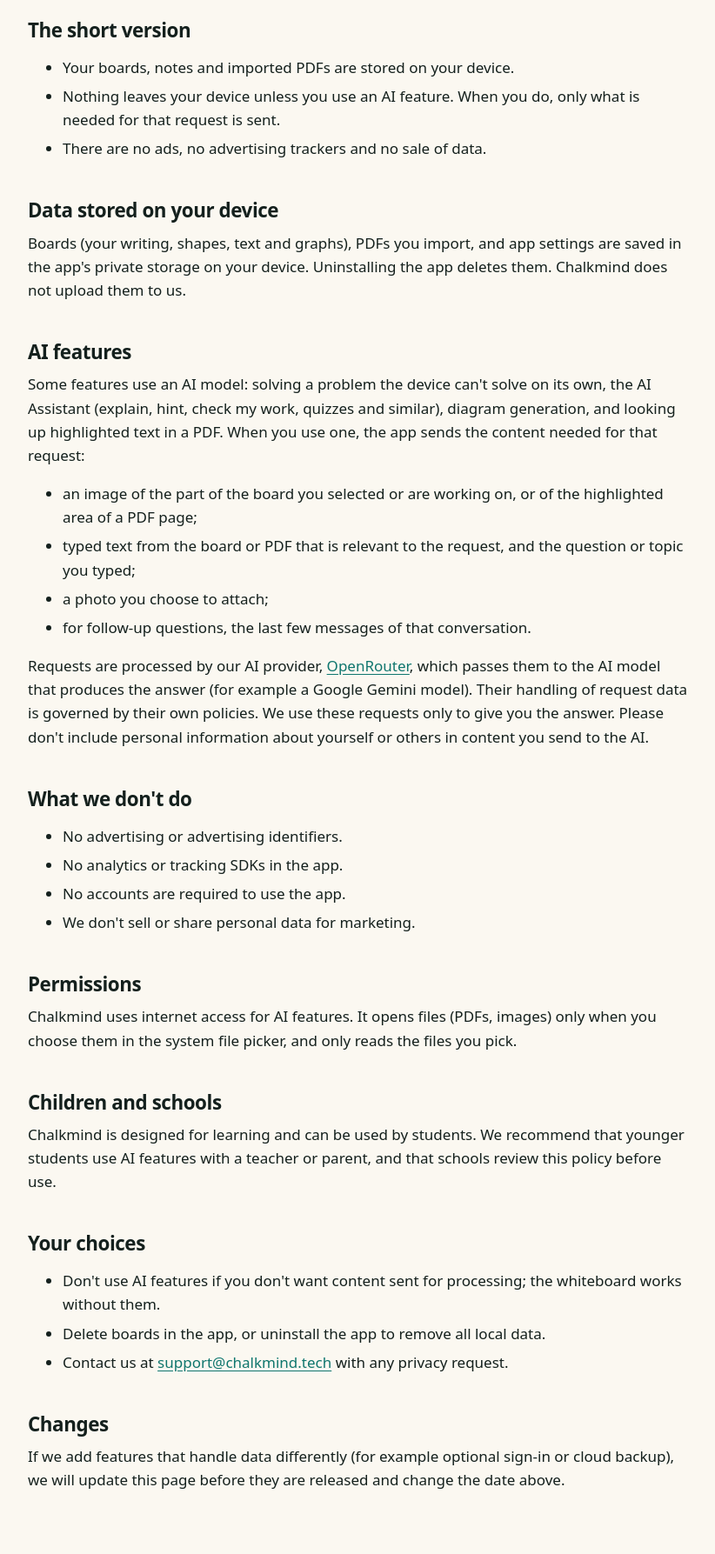
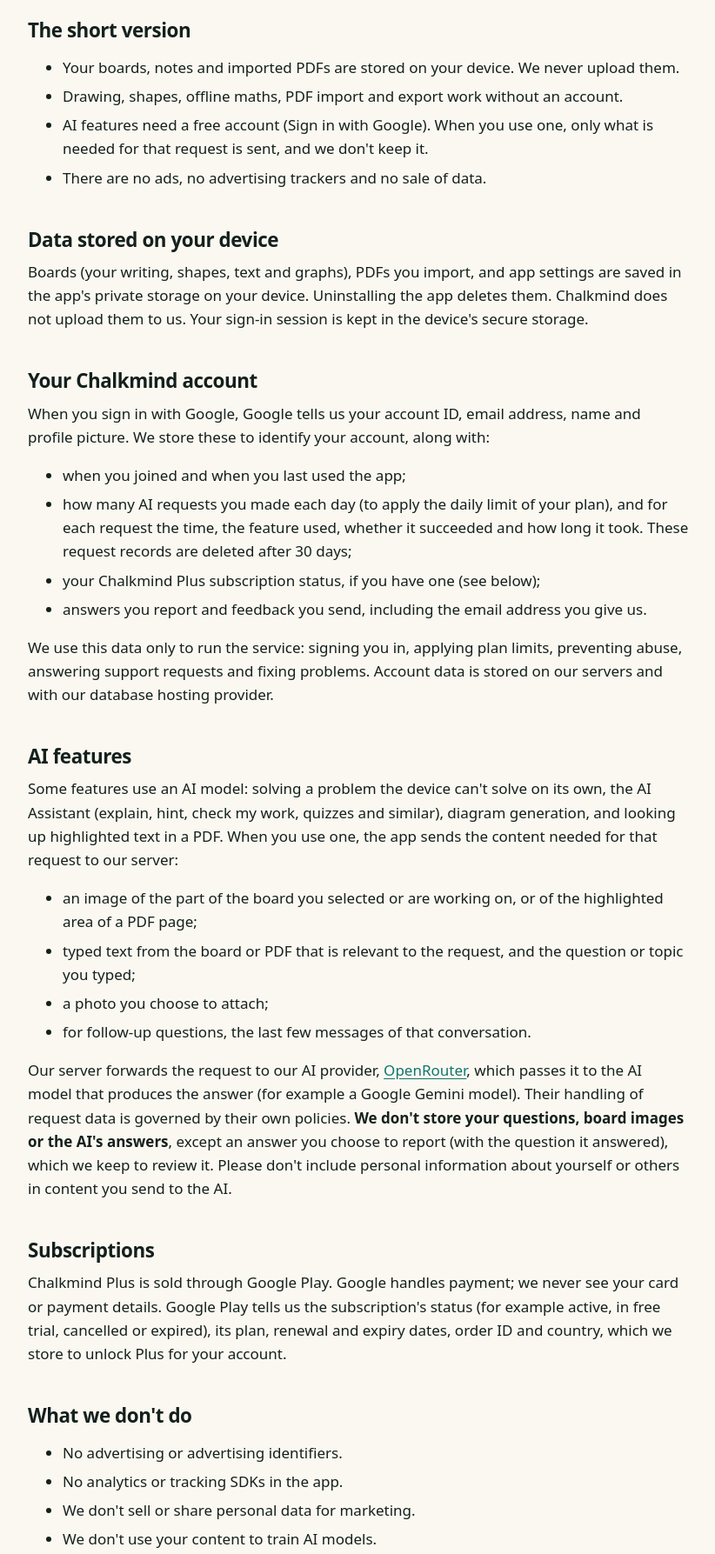
Before and after one commit to sandeepmaddheshiya/chalkmind-web, a plain HTML site: page public/privacy.html in a window 1280 px wide. Shown: the part 320-2107 px from the top of the page at 87% size, without its empty margins (228-1050 px from the left). Drawn offline with Linux system fonts and the light colour scheme.

Commit message:
docs: privacy and terms for accounts and Chalkmind Plus
- Privacy policy covers Google sign-in, account data, AI request
  handling, Google Play subscriptions and account deletion
  (#delete-account for the Play Console deletion URL)
- Terms cover accounts, the free plan, Plus, free trials and refunds
- FAQ: free plan limits and the Plus trial

Co-Authored-By: Claude Opus 5.5 <noreply@anthropic.com>

```diff
--- a/public/privacy.html
+++ b/public/privacy.html
@@ -32,47 +32,66 @@
 
 <h2>The short version</h2>
 <ul>
-  <li>Your boards, notes and imported PDFs are stored on your device.</li>
-  <li>Nothing leaves your device unless you use an AI feature. When you do, only what is needed for that request is sent.</li>
+  <li>Your boards, notes and imported PDFs are stored on your device. We never upload them.</li>
+  <li>Drawing, shapes, offline maths, PDF import and export work without an account.</li>
+  <li>AI features need a free account (Sign in with Google). When you use one, only what is needed for that request is sent, and we don't keep it.</li>
   <li>There are no ads, no advertising trackers and no sale of data.</li>
 </ul>
 
 <h2>Data stored on your device</h2>
-<p>Boards (your writing, shapes, text and graphs), PDFs you import, and app settings are saved in the app's private storage on your device. Uninstalling the app deletes them. Chalkmind does not upload them to us.</p>
+<p>Boards (your writing, shapes, text and graphs), PDFs you import, and app settings are saved in the app's private storage on your device. Uninstalling the app deletes them. Chalkmind does not upload them to us. Your sign-in session is kept in the device's secure storage.</p>
+
+<h2>Your Chalkmind account</h2>
+<p>When you sign in with Google, Google tells us your account ID, email address, name and profile picture. We store these to identify your account, along with:</p>
+<ul>
+  <li>when you joined and when you last used the app;</li>
+  <li>how many AI requests you made each day (to apply the daily limit of your plan), and for each request the time, the feature used, whether it succeeded and how long it took. These request records are deleted after 30 days;</li>
+  <li>your Chalkmind Plus subscription status, if you have one (see below);</li>
+  <li>answers you report and feedback you send, including the email address you give us.</li>
+</ul>
+<p>We use this data only to run the service: signing you in, applying plan limits, preventing abuse, answering support requests and fixing problems. Account data is stored on our servers and with our database hosting provider.</p>
 
 <h2>AI features</h2>
-<p>Some features use an AI model: solving a problem the device can't solve on its own, the AI Assistant (explain, hint, check my work, quizzes and similar), diagram generation, and looking up highlighted text in a PDF. When you use one, the app sends the content needed for that request:</p>
+<p>Some features use an AI model: solving a problem the device can't solve on its own, the AI Assistant (explain, hint, check my work, quizzes and similar), diagram generation, and looking up highlighted text in a PDF. When you use one, the app sends the content needed for that request to our server:</p>
 <ul>
   <li>an image of the part of the board you selected or are working on, or of the highlighted area of a PDF page;</li>
   <li>typed text from the board or PDF that is relevant to the request, and the question or topic you typed;</li>
   <li>a photo you choose to attach;</li>
   <li>for follow-up questions, the last few messages of that conversation.</li>
 </ul>
-<p>Requests are processed by our AI provider, <a href="https://openrouter.ai/privacy" rel="nofollow noopener">OpenRouter</a>, which passes them to the AI model that produces the answer (for example a Google Gemini model). Their handling of request data is governed by their own policies. We use these requests only to give you the answer. Please don't include personal information about yourself or others in content you send to the AI.</p>
+<p>Our server forwards the request to our AI provider, <a href="https://openrouter.ai/privacy" rel="nofollow noopener">OpenRouter</a>, which passes it to the AI model that produces the answer (for example a Google Gemini model). Their handling of request data is governed by their own policies. <strong>We don't store your questions, board images or the AI's answers</strong>, except an answer you choose to report (with the question it answered), which we keep to review it. Please don't include personal information about yourself or others in content you send to the AI.</p>
+
+<h2>Subscriptions</h2>
+<p>Chalkmind Plus is sold through Google Play. Google handles payment; we never see your card or payment details. Google Play tells us the subscription's status (for example active, in free trial, cancelled or expired), its plan, renewal and expiry dates, order ID and country, which we store to unlock Plus for your account.</p>
 
 <h2>What we don't do</h2>
 <ul>
   <li>No advertising or advertising identifiers.</li>
   <li>No analytics or tracking SDKs in the app.</li>
-  <li>No accounts are required to use the app.</li>
   <li>We don't sell or share personal data for marketing.</li>
+  <li>We don't use your content to train AI models.</li>
 </ul>
 
 <h2>Permissions</h2>
-<p>Chalkmind uses internet access for AI features. It opens files (PDFs, images) only when you choose them in the system file picker, and only reads the files you pick.</p>
+<p>Chalkmind uses internet access for sign-in, AI features and subscriptions. It opens files (PDFs, images) only when you choose them in the system file picker, and only reads the files you pick.</p>
 
 <h2>Children and schools</h2>
 <p>Chalkmind is designed for learning and can be used by students. We recommend that younger students use AI features with a teacher or parent, and that schools review this policy before use.</p>
 
+<h2 id="delete-account">Deleting your account</h2>
+<p>In the app, open <strong>Account → Delete account</strong>. This immediately and permanently deletes your account, usage history, reports and feedback from our servers. Subscription records (status and order ID) are kept without any link to you, as required for accounting. Deleting your account does not cancel a Google Play subscription: cancel it in Google Play first.</p>
+<p>If you can't use the app, email <a href="mailto:support@chalkmind.tech">support@chalkmind.tech</a> from the address you signed in with and we will delete the account within 30 days.</p>
+
 <h2>Your choices</h2>
 <ul>
-  <li>Don't use AI features if you don't want content sent for processing; the whiteboard works without them.</li>
+  <li>Use the whiteboard without signing in. AI features are then off.</li>
+  <li>Sign out at any time in Account. Your boards stay on your device.</li>
   <li>Delete boards in the app, or uninstall the app to remove all local data.</li>
-  <li>Contact us at <a href="mailto:support@chalkmind.tech">support@chalkmind.tech</a> with any privacy request.</li>
+  <li>Contact us at <a href="mailto:support@chalkmind.tech">support@chalkmind.tech</a> to access or correct your data, or with any privacy request.</li>
 </ul>
 
 <h2>Changes</h2>
-<p>If we add features that handle data differently (for example optional sign-in or cloud backup), we will update this page before they are released and change the date above.</p>
+<p>If we change how data is handled, we will update this page before the change is released and change the date above.</p>
 </main>
 <footer class="site-footer">
   <div class="wrap foot">
```
Also changed, not shown: public/index.html (+2 -2 lines), public/terms.html (+11 -2 lines), tools/index.template.html (+2 -2 lines).
